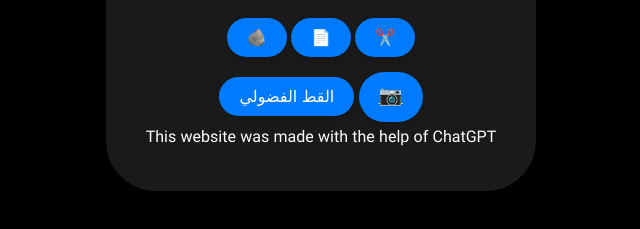
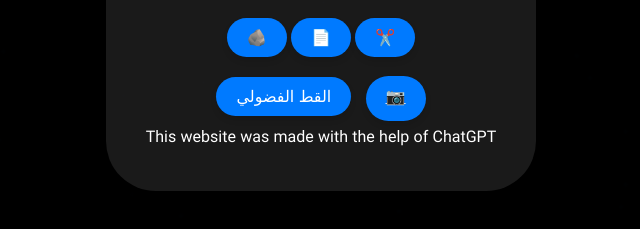
Before and after one commit to FawazCodes/Personal-Website, a plain HTML site: page index.html in a window 1280 px wide. Shown: the part 351-580 px from the top of the page, without its empty margins (319-959 px from the left). Drawn offline with Linux system fonts and the light colour scheme.

Commit message:
Update style.css

```diff
--- a/style.css
+++ b/style.css
@@ -114,7 +114,7 @@ h1 {
     }
 }
 .instagram-button {
-  font-size: 1.2rem;
+  font-size: 1rem;
   padding: 10px 20px;
   border-radius: 50px;
   border: none;
@@ -122,6 +122,7 @@ h1 {
   color: #fff;
   text-align: center;
   margin-top: 20px;
+  margin-left: 10px;
   cursor: pointer;
   transition: 0.3s;
   box-shadow: 0 4px 6px rgba(0, 0, 0, 0.1);
```
